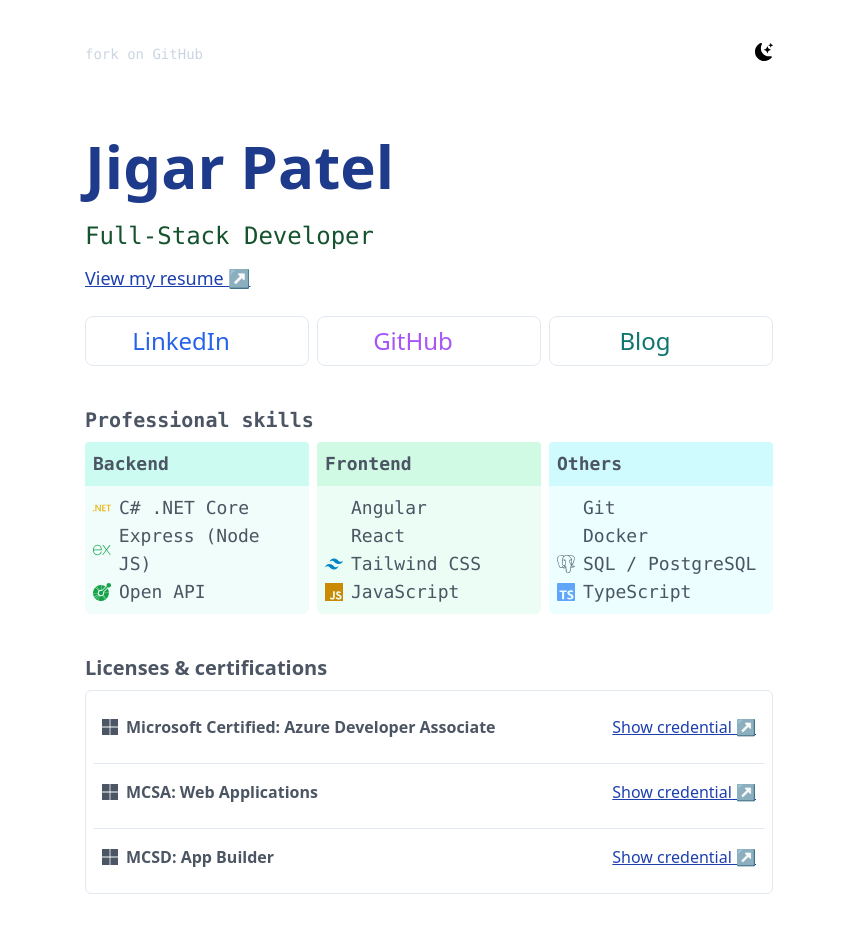
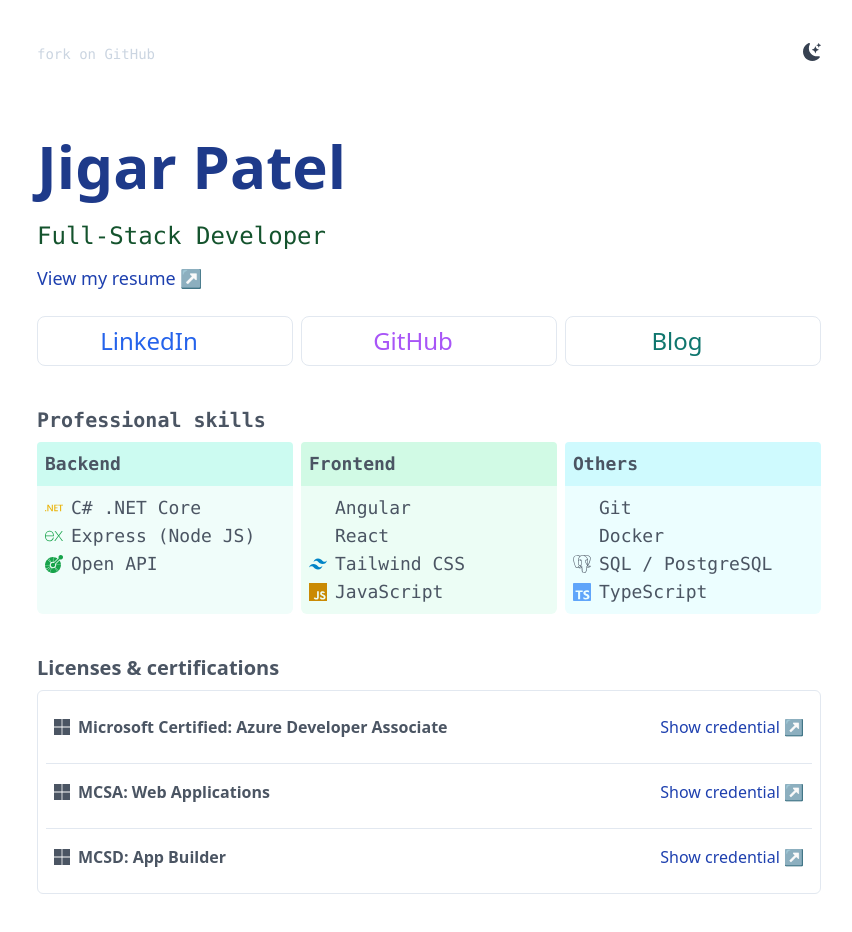
Before and after one commit to 8jigarpatel/8jigarpatel, a React (Vite) app: page / in a window 1280 px wide. Shown: the whole page, without its empty margins (211-1063 px from the left). Built offline with nearby package versions, Linux system fonts and the light colour scheme; some icons are missing.

Commit message:
fix: misc ui changes

```diff
--- a/src/App.tsx
+++ b/src/App.tsx
@@ -55,12 +55,12 @@
       <div className="mx-auto w-min">
 
         <nav className="flex justify-between">
-          <a className='flex items-center gap-1 font-mono text-sm text-slate-300 dark:text-slate-700' href="https://github.com/8jigarpatel/jigarpatel" target="new">
+          <a className='flex items-center gap-1 font-mono text-sm text-slate-300 hover:underline dark:text-slate-700' href="https://github.com/8jigarpatel/jigarpatel" target="new">
             fork on GitHub <FaCodeFork />
           </a>
           <div className='text-lg'>
             <button onClick={toggleTheme} className="select-none">
-              <div className={`absolute transition-all ${theme === 'dark' ? 'rotate-45 opacity-0' : ''}`}><BsMoonStarsFill /></div>
+              <div className={`absolute text-gray-700 transition-all ${theme === 'dark' ? 'rotate-45 opacity-0' : ''}`}><BsMoonStarsFill /></div>
               <div className={`transition-all ${theme === 'dark' ? '' : 'rotate-45 opacity-0'}`}><BsSunFill /></div>
             </button>
           </div>
@@ -73,19 +73,21 @@
           <div className="pt-3 font-mono text-xl text-green-900 dark:text-yellow-300 md:pt-6 md:text-2xl">
             Full-Stack Developer
           </div>
-          <a target="new" href={resume} className="pt-3 text-lg text-blue-800 underline dark:text-blue-300">
-            View my resume ↗
-          </a>
+          <div className="pt-3 ">
+            <a target="new" href={resume} className="text-lg text-blue-800 hover:underline dark:text-blue-300">
+              View my resume ↗
+            </a>
+          </div>
         </div>
 
         <div className="mx-auto flex w-min flex-col gap-2 pt-3 md:flex-row">
-          <div className="w-80 flex-initial text-blue-600 dark:text-blue-400 md:w-56">
+          <div className="w-80 flex-initial text-blue-600 dark:text-blue-400 md:w-64">
             <LinkButton href="https://www.linkedin.com/in/8jigarpatel/" text="LinkedIn" icon={FaLinkedin} />
           </div>
-          <div className="w-80 flex-initial text-purple-500 dark:text-purple-400 md:w-56">
+          <div className="w-80 flex-initial text-purple-500 dark:text-purple-400 md:w-64">
             <LinkButton href="https://github.com/8jigarpatel" text="GitHub" icon={FaSquareGithub} />
           </div>
-          <div className="w-80 flex-initial text-teal-700 dark:text-teal-400 md:w-56">
+          <div className="w-80 flex-initial text-teal-700 dark:text-teal-400 md:w-64">
             <LinkButton href="https://8jigarpatel.hashnode.dev/" text="Blog" icon={FaSquarePen} />
           </div>
         </div>
@@ -95,7 +97,7 @@
           Professional skills
         </div>
         <div className="mt-2 flex flex-col gap-2 text-lg md:flex-row">
-          <div className="w-80 rounded-md bg-teal-50 dark:bg-teal-800 md:w-56">
+          <div className="w-80 rounded-md bg-teal-50 dark:bg-teal-800 md:w-64">
             <p className="rounded-t bg-teal-100 p-1 px-3 font-semibold dark:bg-teal-900 md:p-2">Backend</p>
             <ul className="p-1 px-3 md:p-2">
               <li className="flex items-center gap-2"><SiDotnet className="text-yellow-500" /> C# .NET Core</li>
@@ -103,7 +105,7 @@
               <li className="flex items-center gap-2"><SiOpenapiinitiative className="text-green-600" />Open API</li>
             </ul>
           </div>
-          <div className="w-80 rounded-md bg-emerald-50 dark:bg-emerald-800 md:w-56">
+          <div className="w-80 rounded-md bg-emerald-50 dark:bg-emerald-800 md:w-64">
             <p className="rounded-t bg-emerald-100 p-1 px-3 font-semibold dark:bg-emerald-900 md:p-2">Frontend</p>
             <ul className="p-1 px-3 md:p-2">
               <li className="flex items-center gap-2"><FaAngular className="text-red-500" /> Angular</li>
@@ -112,7 +114,7 @@
               <li className="flex items-center gap-2"><SiJavascript className="text-yellow-600" /> JavaScript</li>
             </ul>
           </div>
-          <div className="w-80 rounded-md bg-cyan-50 dark:bg-cyan-800 md:w-56">
+          <div className="w-80 rounded-md bg-cyan-50 dark:bg-cyan-800 md:w-64">
             <p className="rounded-t bg-cyan-100 p-1 px-3 font-semibold dark:bg-cyan-900 md:p-2">Others</p>
             <ul className="p-1 px-3 md:p-2">
               <li className="flex items-center gap-2"><FaGitAlt className="text-red-400" /> Git</li>
@@ -136,7 +138,7 @@
               <p className="flex-1 rounded-t p-1 px-3 font-semibold md:p-2">Microsoft Certified: Azure Developer Associate</p>
             </div>
             <div className="">
-              <a target="new" href="https://www.credly.com/badges/498988bf-b34d-42df-8996-f5c4d978eb2c" className="pt-3 text-blue-800 underline dark:text-blue-300">
+              <a target="new" href="https://www.credly.com/badges/498988bf-b34d-42df-8996-f5c4d978eb2c" className="pt-3 text-blue-800 hover:underline dark:text-blue-300">
                 Show credential ↗
               </a>
             </div>
@@ -148,7 +150,7 @@
               <p className="flex-1 rounded-t p-1 px-3 font-semibold md:p-2">MCSA: Web Applications</p>
             </div>
             <div className="">
-              <a target="new" href="https://www.credly.com/badges/cab84dfb-6a80-4527-b160-b4d43aa2ff60" className="pt-3 text-blue-800 underline dark:text-blue-300">
+              <a target="new" href="https://www.credly.com/badges/cab84dfb-6a80-4527-b160-b4d43aa2ff60" className="pt-3 text-blue-800 hover:underline dark:text-blue-300">
                 Show credential ↗
               </a>
             </div>
@@ -160,7 +162,7 @@
               <p className="flex-1 rounded-t p-1 px-3 font-semibold md:p-2">MCSD: App Builder</p>
             </div>
             <div className="">
-              <a target="new" href="https://www.credly.com/badges/de0d8a97-8676-4693-a6ac-c10f79b009b3" className="pt-3 text-blue-800 underline dark:text-blue-300">
+              <a target="new" href="https://www.credly.com/badges/de0d8a97-8676-4693-a6ac-c10f79b009b3" className="pt-3 text-blue-800 hover:underline dark:text-blue-300">
                 Show credential ↗
               </a>
             </div>
```
